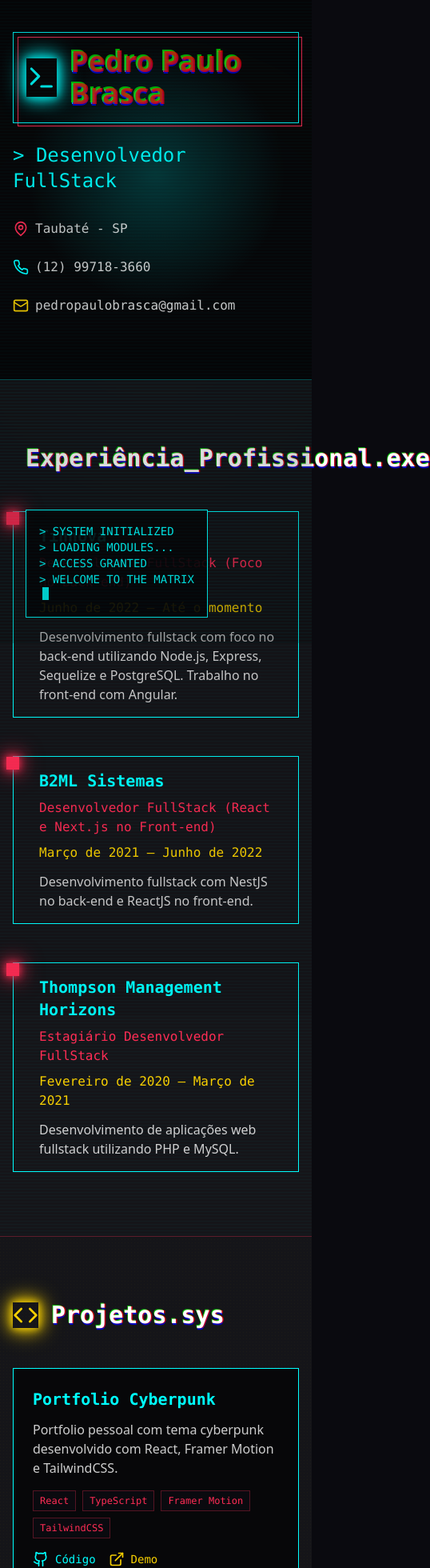
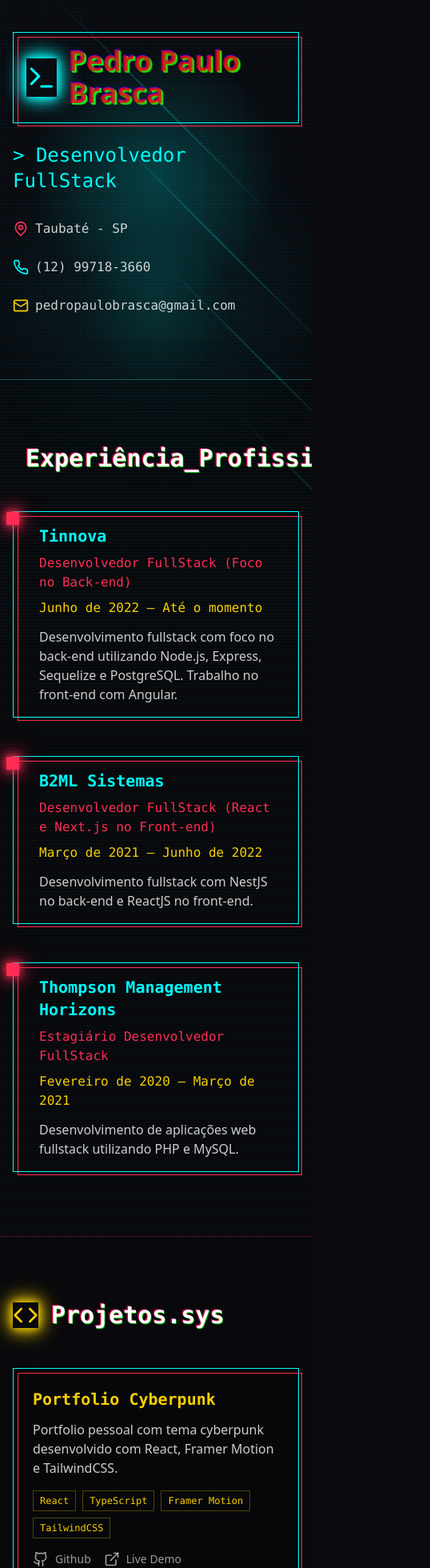
Before and after one commit to pedropaulobrasca/pedrodev, a React (Vite) app: page / in a window 390 px wide. Shown: the part 40-2000 px from the top of the page at 80% size, 538 px wide, since content can reach past the window. Built offline with nearby package versions, Linux system fonts and the light colour scheme.

Commit message:
ajuste no background

```diff
--- a/src/App.tsx
+++ b/src/App.tsx
@@ -1,23 +1,32 @@
-import React from 'react';
 import { Header } from './components/Header';
 import { Experience } from './components/Experience';
 import { Skills } from './components/Skills';
 import { Projects } from './components/Projects';
 import { ScrollToTop } from './components/ScrollToTop';
 import { CyberGlitch } from './components/CyberGlitch';
-import { Terminal } from './components/Terminal';
+import { CyberBackground } from './components/CyberBackground';
 
 function App() {
   return (
-    <div className="min-h-screen bg-cyber-black old-screen">
-      <div className="scanline"></div>
+    <div className="relative min-h-screen overflow-hidden bg-cyber-black">
+      {/* Background com efeitos */}
+      <CyberBackground />
+
+      {/* Efeitos de overlay */}
+      <div className="fixed inset-0 pointer-events-none">
+        <div className="absolute inset-0 bg-cyber-black/20" />
+        <div className="scanline" />
         <CyberGlitch />
+      </div>
+
+      {/* Conteúdo principal */}
+      <div className="relative z-10">
         <Header />
         <Experience />
         <Projects />
         <Skills />
-      <Terminal />
         <ScrollToTop />
+      </div>
     </div>
   );
 }
--- /dev/null
+++ b/src/components/CyberBackground.tsx
@@ -0,0 +1,124 @@
+import React, { useEffect, useState } from 'react';
+import { motion, useMotionValue, useSpring } from 'framer-motion';
+
+export const CyberBackground = () => {
+  const [mousePosition, setMousePosition] = useState({ x: 0, y: 0 });
+  const springConfig = { damping: 25, stiffness: 150 };
+  const mouseX = useSpring(useMotionValue(0), springConfig);
+  const mouseY = useSpring(useMotionValue(0), springConfig);
+
+  useEffect(() => {
+    const handleMouseMove = (e: MouseEvent) => {
+      const { clientX, clientY } = e;
+      const { innerWidth, innerHeight } = window;
+
+      // Normalizar posição do mouse entre -1 e 1
+      const x = (clientX / innerWidth) * 2 - 1;
+      const y = (clientY / innerHeight) * 2 - 1;
+
+      setMousePosition({ x, y });
+      mouseX.set(x * 20); // Multiplicador para aumentar o efeito
+      mouseY.set(y * 20);
+    };
+
+    window.addEventListener('mousemove', handleMouseMove);
+    return () => window.removeEventListener('mousemove', handleMouseMove);
+  }, [mouseX, mouseY]);
+
+  return (
+    <div className="fixed inset-0 z-0 overflow-hidden">
+      {/* Grid de fundo com paralaxe */}
+      <motion.div
+        className="absolute inset-0 bg-[linear-gradient(0deg,rgba(0,255,255,0.03)_1px,transparent_1px),linear-gradient(90deg,rgba(0,255,255,0.03)_1px,transparent_1px)] bg-[size:50px_50px]"
+        style={{
+          x: mouseX,
+          y: mouseY,
+        }}
+      />
+
+      {/* Linhas diagonais animadas com interação */}
+      <div className="absolute inset-0">
+        {[...Array(5)].map((_, index) => (
+          <motion.div
+            key={index}
+            className="absolute h-[2px] w-full bg-gradient-to-r from-transparent via-neon-blue/30 to-transparent"
+            initial={{ y: -100, x: -100 }}
+            animate={{
+              y: ['100%', '-10%'],
+              x: ['100%', '-10%'],
+              rotate: 45 + (mousePosition.x * 5), // Rotação baseada no mouse
+            }}
+            transition={{
+              duration: 3,
+              delay: index * 0.5,
+              repeat: Infinity,
+              ease: "linear",
+              rotate: {
+                duration: 0.1,
+                ease: "linear"
+              }
+            }}
+            style={{
+              top: `${index * 20}%`,
+              transformOrigin: 'center',
+              filter: `blur(${Math.abs(mousePosition.y) * 2}px)` // Blur baseado no mouse
+            }}
+          />
+        ))}
+      </div>
+
+      {/* Partículas reativas ao mouse */}
+      <div className="absolute inset-0">
+        {[...Array(20)].map((_, index) => (
+          <motion.div
+            key={index}
+            className="absolute w-1 h-1 bg-neon-blue/30 rounded-full"
+            initial={{
+              x: Math.random() * 100 + '%',
+              y: Math.random() * 100 + '%',
+              scale: 1
+            }}
+            animate={{
+              y: [null, '-100%'],
+              opacity: [0, 1, 0],
+              scale: Math.abs(mousePosition.x * mousePosition.y) + 1 // Escala baseada no mouse
+            }}
+            transition={{
+              duration: Math.random() * 3 + 2,
+              repeat: Infinity,
+              ease: "linear",
+              delay: Math.random() * 2
+            }}
+            style={{
+              filter: `blur(${Math.abs(mousePosition.y) * 1}px)` // Blur baseado no mouse
+            }}
+          />
+        ))}
+      </div>
+
+      {/* Gradiente reativo ao mouse */}
+      <motion.div
+        className="absolute inset-0 bg-gradient-to-b from-cyber-darker/50 to-cyber-black/50"
+        style={{
+          background: `radial-gradient(circle at ${(mousePosition.x + 1) * 50}% ${(mousePosition.y + 1) * 50}%, rgba(0,255,255,0.1), transparent 50%)`
+        }}
+      />
+
+      {/* Efeito de brilho seguindo o mouse */}
+      <motion.div
+        className="absolute w-[200px] h-[200px] pointer-events-none"
+        style={{
+          background: 'radial-gradient(circle, rgba(0,255,255,0.1) 0%, transparent 70%)',
+          x: useSpring(useMotionValue(0), { damping: 40, stiffness: 200 }),
+          y: useSpring(useMotionValue(0), { damping: 40, stiffness: 200 }),
+          translateX: '-50%',
+          translateY: '-50%'
+        }}
+        animate={{
+          x: mousePosition.x * window.innerWidth + window.innerWidth / 2,
+          y: mousePosition.y * window.innerHeight + window.innerHeight / 2,
+        }}
+      />
+    </div>
+  );
+};
--- a/src/components/Experience.tsx
+++ b/src/components/Experience.tsx
@@ -31,9 +31,10 @@ export const Experience = () => {
   });
 
   return (
-    <section ref={ref} className="relative py-20 px-4 sm:px-6 lg:px-8 bg-cyber-dark border-b border-neon-pink/30">
+    <section ref={ref} className="relative py-20 px-4 sm:px-6 lg:px-8 border-b border-neon-pink/30">
+      <div className="absolute inset-0 bg-cyber-darker/30"></div>
       <div className="absolute inset-0 bg-[linear-gradient(0deg,rgba(0,255,255,0.03)_1px,transparent_1px)] bg-[size:100%_4px]"></div>
-      <div className="max-w-4xl mx-auto relative">
+      <div className="max-w-4xl mx-auto relative z-10">
         <motion.div
           initial={{ opacity: 0, y: 20 }}
           animate={inView ? { opacity: 1, y: 0 } : {}}
--- a/src/components/Header.tsx
+++ b/src/components/Header.tsx
@@ -8,7 +8,7 @@ export const Header = () => {
       initial={{ opacity: 0, y: -50 }}
       animate={{ opacity: 1, y: 0 }}
       transition={{ duration: 0.8 }}
-      className="relative overflow-hidden bg-cyber-darker py-20 px-4 sm:px-6 lg:px-8 border-b border-neon-blue/30"
+      className="relative overflow-hidden py-20 px-4 sm:px-6 lg:px-8 border-b border-neon-blue/30"
     >
       <div className="absolute inset-0 z-0">
         <div className="absolute inset-0 bg-[radial-gradient(circle_at_center,_var(--tw-gradient-stops))] from-neon-blue/20 via-transparent to-transparent"></div>
--- a/src/components/Projects.tsx
+++ b/src/components/Projects.tsx
@@ -27,9 +27,10 @@ export const Projects = () => {
   });
 
   return (
-    <section ref={ref} className="relative py-20 px-4 sm:px-6 lg:px-8 bg-cyber-dark border-b border-neon-yellow/30">
+    <section ref={ref} className="relative py-20 px-4 sm:px-6 lg:px-8 border-b border-neon-yellow/30">
+      <div className="absolute inset-0 bg-cyber-darker/30"></div>
       <div className="absolute inset-0 bg-[linear-gradient(45deg,rgba(247,208,2,0.03)_1px,transparent_1px)] bg-[size:4px_4px]"></div>
-      <div className="max-w-4xl mx-auto relative">
+      <div className="max-w-4xl mx-auto relative z-10">
         <motion.div
           initial={{ opacity: 0, y: 20 }}
           animate={inView ? { opacity: 1, y: 0 } : {}}
@@ -47,17 +48,16 @@ export const Projects = () => {
               initial={{ opacity: 0, y: 20 }}
               animate={inView ? { opacity: 1, y: 0 } : {}}
               transition={{ duration: 0.6, delay: index * 0.2 }}
-              className="cyberpunk-border p-6 bg-cyber-darker relative group"
+              className="cyberpunk-border p-6 relative group backdrop-blur-sm bg-cyber-darker/30"
             >
-              <div className="absolute -inset-0.5 bg-gradient-to-r from-neon-blue via-neon-pink to-neon-yellow opacity-0 group-hover:opacity-20 transition-opacity duration-300"></div>
-              <h3 className="text-xl font-bold text-neon-blue mb-3 font-mono">{project.title}</h3>
+              <h3 className="text-xl font-bold text-neon-yellow mb-3 font-mono">{project.title}</h3>
               <p className="text-white/80 mb-4">{project.description}</p>
 
               <div className="flex flex-wrap gap-2 mb-4">
                 {project.tech.map((tech, techIndex) => (
                   <span
                     key={techIndex}
-                    className="text-xs px-2 py-1 bg-cyber-black text-neon-pink border border-neon-pink/30 font-mono"
+                    className="px-2 py-1 text-xs font-mono text-neon-yellow border border-neon-yellow/30"
                   >
                     {tech}
                   </span>
@@ -69,19 +69,19 @@ export const Projects = () => {
                   href={project.github}
                   target="_blank"
                   rel="noopener noreferrer"
-                  className="flex items-center gap-2 text-neon-blue hover:text-neon-pink transition-colors"
+                  className="flex items-center gap-2 text-white/60 hover:text-neon-yellow transition-colors"
                 >
                   <Github className="w-5 h-5" />
-                  <span className="font-mono text-sm">Código</span>
+                  <span className="text-sm">Github</span>
                 </a>
                 <a
                   href={project.live}
                   target="_blank"
                   rel="noopener noreferrer"
-                  className="flex items-center gap-2 text-neon-yellow hover:text-neon-pink transition-colors"
+                  className="flex items-center gap-2 text-white/60 hover:text-neon-yellow transition-colors"
                 >
                   <ExternalLink className="w-5 h-5" />
-                  <span className="font-mono text-sm">Demo</span>
+                  <span className="text-sm">Live Demo</span>
                 </a>
               </div>
             </motion.div>
--- a/src/components/Terminal.tsx
+++ b/src/components/Terminal.tsx
@@ -1,8 +1,10 @@
 import React, { useState, useEffect } from 'react';
 import { motion } from 'framer-motion';
+import { X } from 'lucide-react';
 
 export const Terminal = () => {
   const [text, setText] = useState('');
+  const [isVisible, setIsVisible] = useState(true);
   const fullText = '> SYSTEM INITIALIZED\n> LOADING MODULES...\n> ACCESS GRANTED\n> WELCOME TO THE MATRIX';
 
   useEffect(() => {
@@ -22,12 +24,21 @@ export const Terminal = () => {
     return () => clearInterval(interval);
   }, []);
 
+  if (!isVisible) return null;
+
   return (
     <motion.div
       initial={{ opacity: 0, y: 20 }}
       animate={{ opacity: 1, y: 0 }}
-      className="fixed bottom-8 left-8 z-40 max-w-xs p-4 bg-cyber-darker/90 border border-neon-blue font-mono text-sm"
+      className="fixed top-1/2 left-1/2 transform -translate-x-1/2 -translate-y-1/2 z-50 max-w-xs p-4 bg-cyber-darker/90 border border-neon-blue font-mono text-sm relative group"
     >
+      <button
+        onClick={() => setIsVisible(false)}
+        className="absolute -top-2 -right-2 w-6 h-6 bg-neon-blue text-cyber-darker rounded-full flex items-center justify-center hover:bg-cyber-darker hover:text-neon-blue hover:border border-neon-blue transition-colors"
+        aria-label="Fechar terminal"
+      >
+        <X size={14} />
+      </button>
       <pre className="text-neon-blue whitespace-pre-line">{text}</pre>
       <div className="h-4 w-2 bg-neon-blue animate-pulse inline-block ml-1"></div>
     </motion.div>
--- a/src/index.css
+++ b/src/index.css
@@ -3,8 +3,19 @@
 @tailwind utilities;
 
 @layer base {
+  :root {
+    --neon-blue: theme('colors.neon.blue');
+    --neon-pink: theme('colors.neon.pink');
+    --cyber-black: theme('colors.cyber.black');
+    --cyber-darker: theme('colors.cyber.darker');
+  }
+
   body {
-    @apply bg-cyber-black text-white;
+    @apply bg-cyber-black text-white overflow-x-hidden;
+  }
+
+  #root {
+    @apply min-h-screen relative;
   }
 }
 
@@ -46,6 +57,51 @@
     -0.025em -0.05em 0 rgba(0, 255, 0, 0.75),
     0.025em 0.05em 0 rgba(0, 0, 255, 0.75);
   animation: glitch 500ms infinite;
+}
+
+@keyframes glitch {
+  0% {
+    text-shadow:
+      0.05em 0 0 rgba(255, 0, 0, 0.75),
+      -0.05em -0.025em 0 rgba(0, 255, 0, 0.75),
+      -0.025em 0.05em 0 rgba(0, 0, 255, 0.75);
+  }
+  14% {
+    text-shadow:
+      0.05em 0 0 rgba(255, 0, 0, 0.75),
+      -0.05em -0.025em 0 rgba(0, 255, 0, 0.75),
+      -0.025em 0.05em 0 rgba(0, 0, 255, 0.75);
+  }
+  15% {
+    text-shadow:
+      -0.05em -0.025em 0 rgba(255, 0, 0, 0.75),
+      0.025em 0.025em 0 rgba(0, 255, 0, 0.75),
+      -0.05em -0.05em 0 rgba(0, 0, 255, 0.75);
+  }
+  49% {
+    text-shadow:
+      -0.05em -0.025em 0 rgba(255, 0, 0, 0.75),
+      0.025em 0.025em 0 rgba(0, 255, 0, 0.75),
+      -0.05em -0.05em 0 rgba(0, 0, 255, 0.75);
+  }
+  50% {
+    text-shadow:
+      0.025em 0.05em 0 rgba(255, 0, 0, 0.75),
+      0.05em 0 0 rgba(0, 255, 0, 0.75),
+      0 -0.05em 0 rgba(0, 0, 255, 0.75);
+  }
+  99% {
+    text-shadow:
+      0.025em 0.05em 0 rgba(255, 0, 0, 0.75),
+      0.05em 0 0 rgba(0, 255, 0, 0.75),
+      0 -0.05em 0 rgba(0, 0, 255, 0.75);
+  }
+  100% {
+    text-shadow:
+      -0.025em 0 0 rgba(255, 0, 0, 0.75),
+      -0.025em -0.025em 0 rgba(0, 255, 0, 0.75),
+      -0.025em -0.05em 0 rgba(0, 0, 255, 0.75);
+  }
 }
 
 .glitch-overlay {
```
Also changed, not shown: src/components/Skills.tsx (+9 -8 lines). Lines whose indentation alone changed are shown as unchanged.
